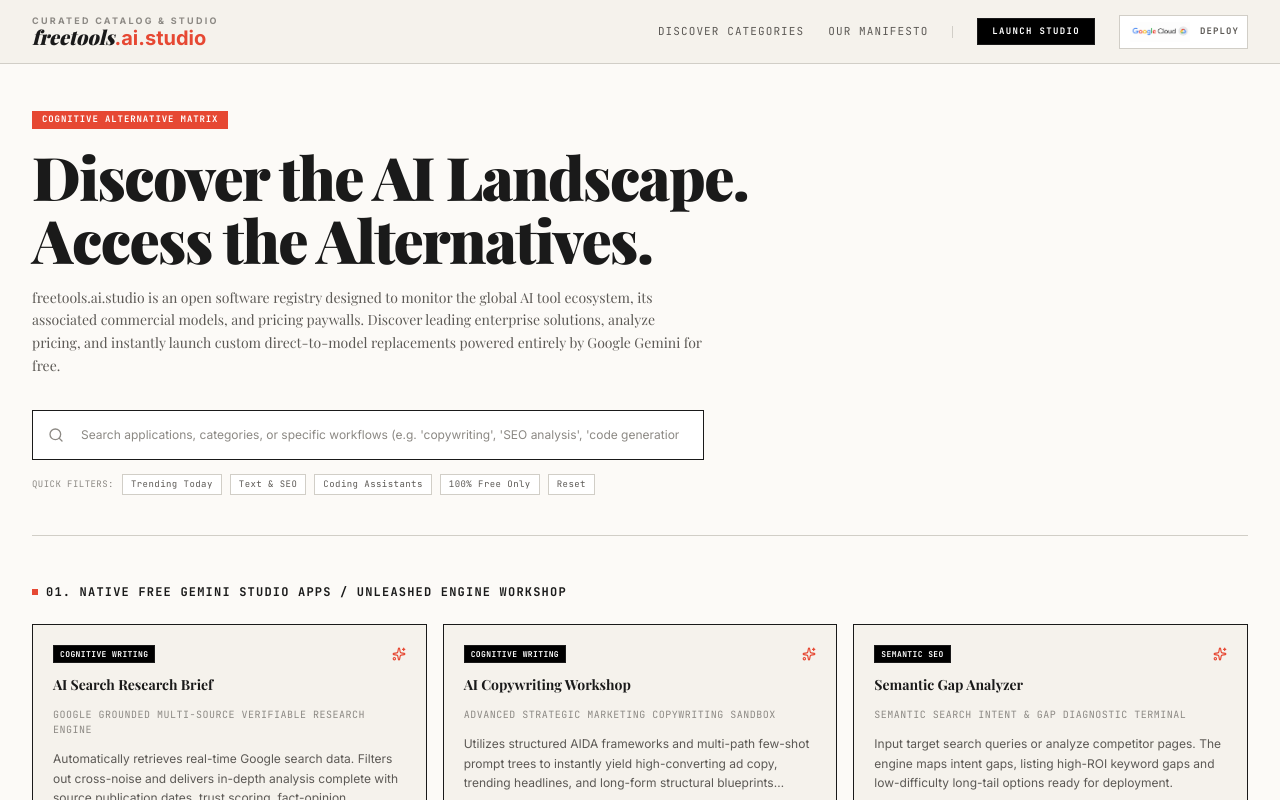
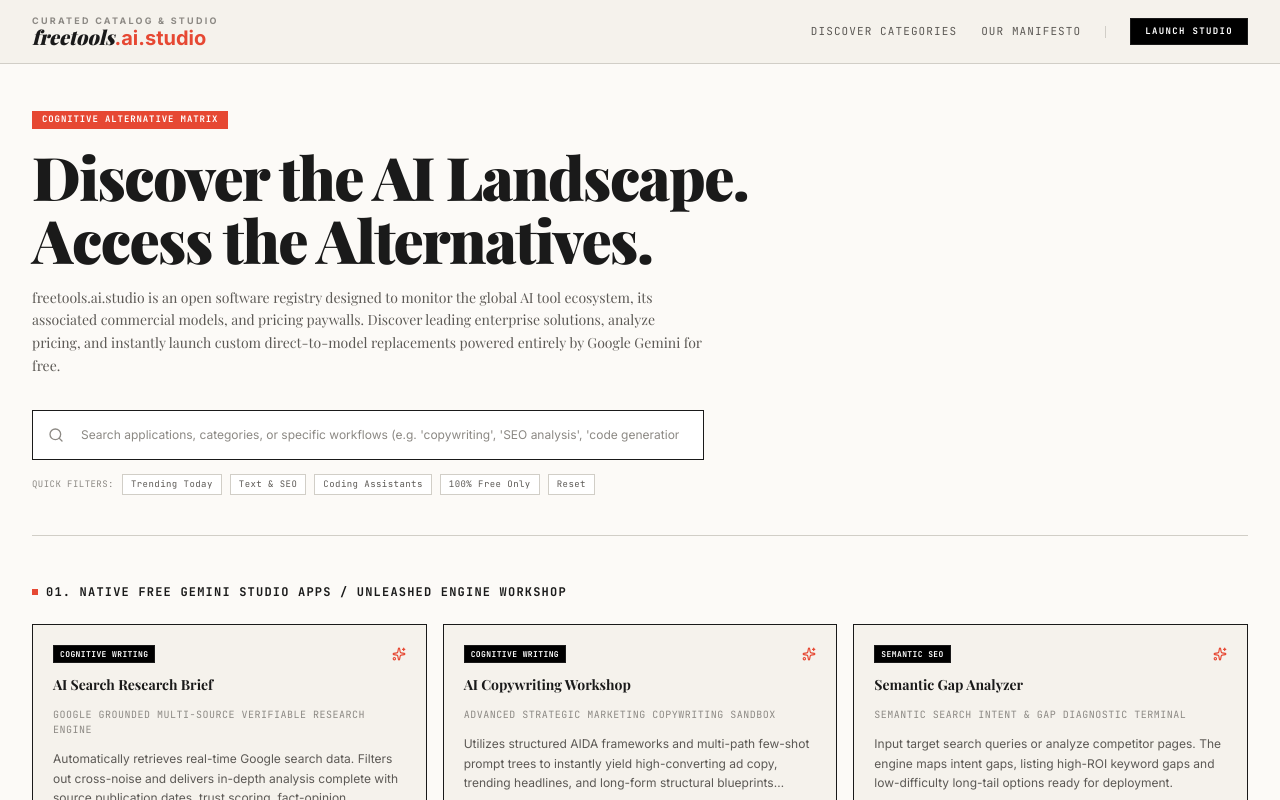
Before and after one commit to rainco2008/freetools.ai.studio, a React (Vite) app: page / in a window 1280 px wide. Shown: the top 800 px of the page. Built offline with nearby package versions, Linux system fonts and the light colour scheme; a web font is replaced by a local one.

Commit message:
Move deployment badge to README files
Squash merge README badge placement and navigation cleanup.

```diff
--- a/src/components/Navigation.tsx
+++ b/src/components/Navigation.tsx
@@ -38,17 +38,6 @@ export function Header({ onOpenSidebar, showSidebarButton = false }: NavigationP
         >
           LAUNCH STUDIO
         </a>
-        <a
-          href="https://aistudio.google.com/apps"
-          target="_blank"
-          rel="noreferrer"
-          className="flex items-center gap-2 border border-[#D1CEC7] bg-white px-2 py-1.5 text-[9px] font-bold tracking-[0.12em] text-[#5C5955] transition-all hover:border-[#1A1A1A] hover:text-[#1A1A1A]"
-          title="Open Google AI Studio to import and publish this project"
-          aria-label="Deploy with Google AI Studio"
-        >
-          <img src="/branding/google-ai-studio-deploy-badge.png" alt="Google Cloud deployment" className="h-5 w-16 object-contain" />
-          <span>DEPLOY</span>
-        </a>
       </nav>
     </header>
   );
```
Also changed, not shown: 2 other files (tests, documents, lock files or other folders).
